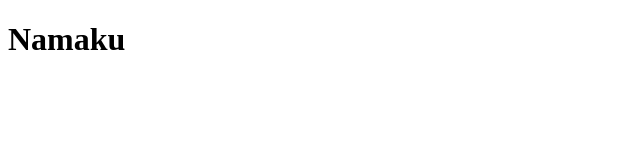
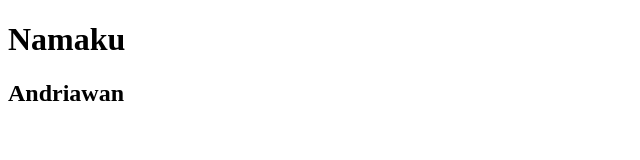
Before and after one commit to andriawan96/latihangit, a plain HTML site: page index.html in a window 1280 px wide. Shown: the whole page, without its empty margins (0-640 px from the left). Drawn offline with Linux system fonts and the light colour scheme.

Commit message:
Penambahan tag h2

```diff
--- a/index.html
+++ b/index.html
@@ -8,5 +8,6 @@
 </head>
 <body>
     <h1>Namaku</h1>
+    <h2>Andriawan</h2>
 </body>
 </html>
```
